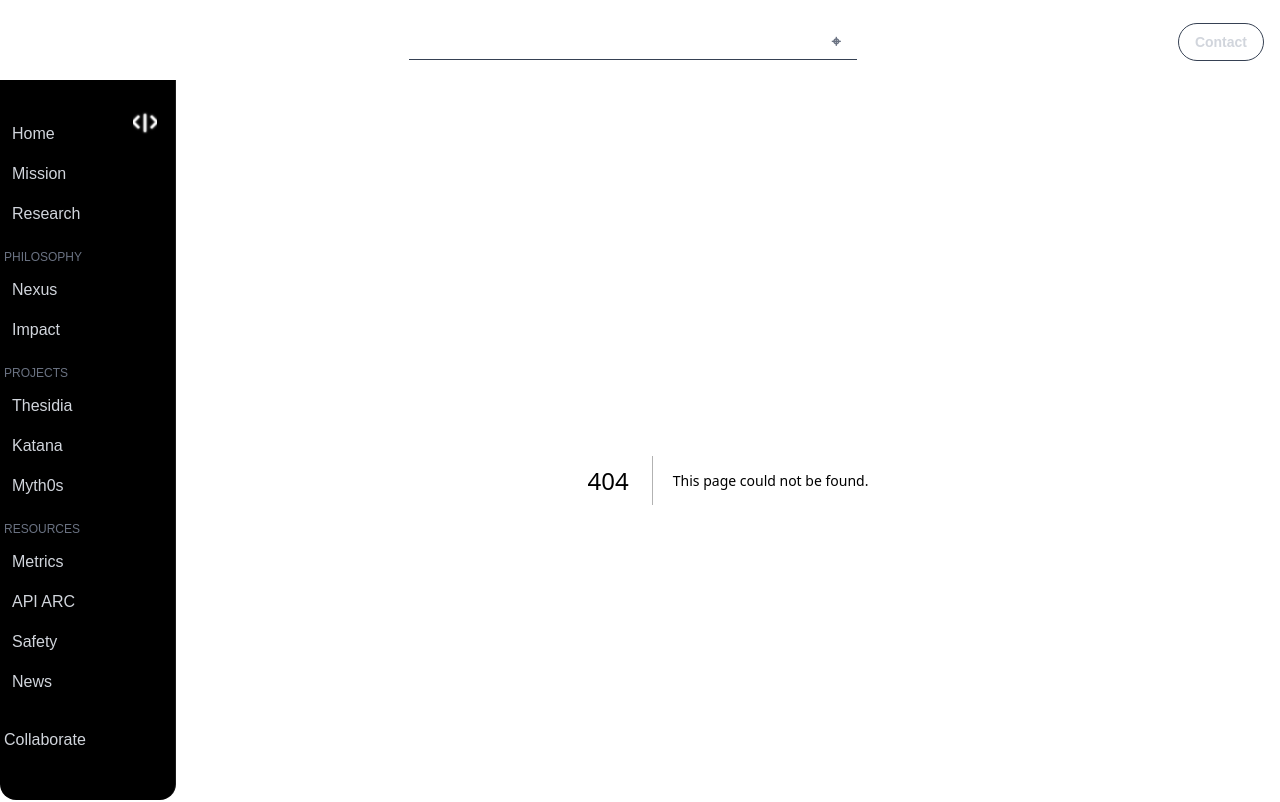
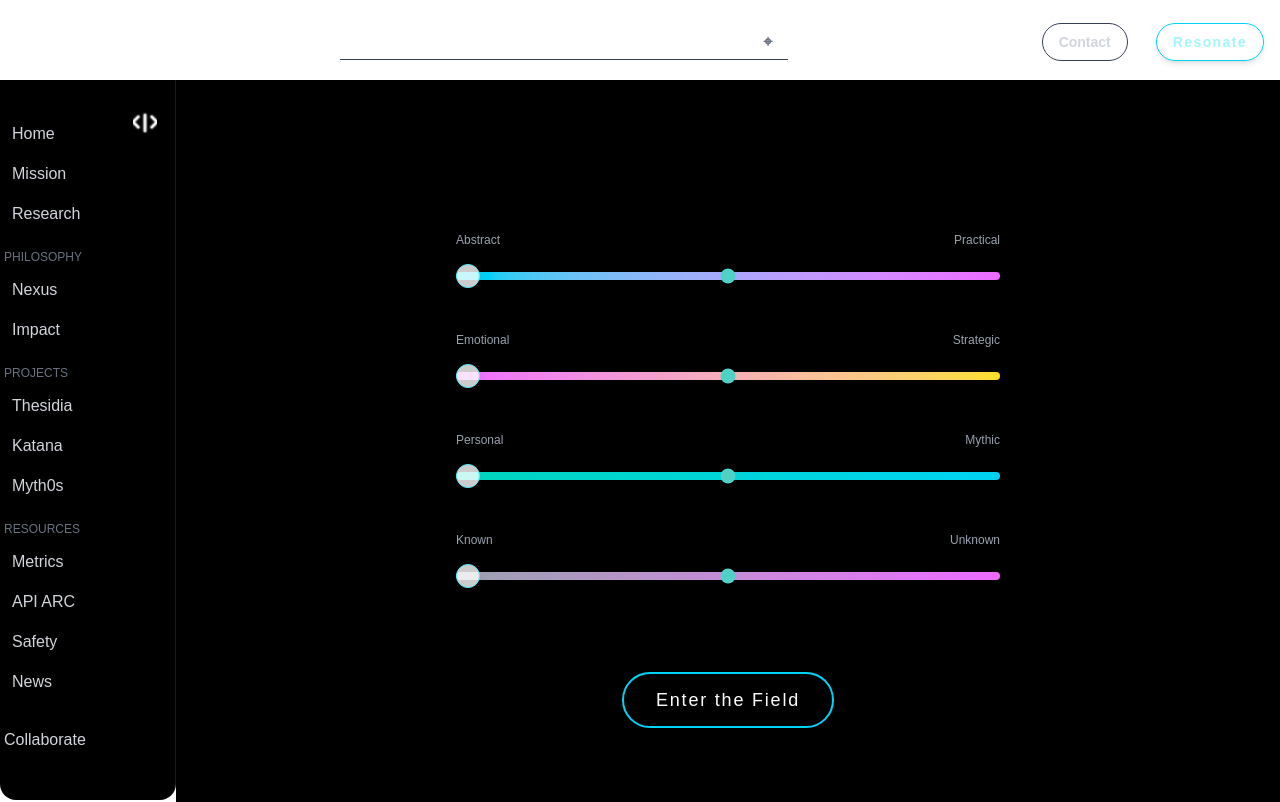
Before and after one commit to zeriouslyzen/sci-research, a Next.js app: page /resonate in a window 1280 px wide. Before the commit this address had no page. Shown: the top 802 px of the page. Built offline with nearby package versions, Linux system fonts and the light colour scheme.

Commit message:
Auto-fix all linter errors in source files with ESLint

```diff
--- a/src/app/components/HomepageVisuals.tsx
+++ b/src/app/components/HomepageVisuals.tsx
@@ -10,7 +10,8 @@ export default function HomepageVisuals() {
     const camera: THREE.PerspectiveCamera = new THREE.PerspectiveCamera(60, window.innerWidth / window.innerHeight, 1, 1000);
     const renderer: THREE.WebGLRenderer = new THREE.WebGLRenderer({ alpha: true });
     let animationId: number;
-    let mouseX = 0, mouseY = 0;
+    let mouseX = 0;
+    let mouseY = 0;
     const windowHalfX = window.innerWidth / 2;
     const windowHalfY = window.innerHeight / 2;
     const shardData = [
--- /dev/null
+++ b/src/app/components/OnboardingResonance.tsx
@@ -0,0 +1,79 @@
+import React, { useState } from 'react';
+import { motion } from 'framer-motion';
+
+const sliderSpecs = [
+  {
+    left: 'Abstract',
+    right: 'Practical',
+    color: 'from-cyan-400 to-fuchsia-400',
+  },
+  {
+    left: 'Emotional',
+    right: 'Strategic',
+    color: 'from-fuchsia-400 to-yellow-300',
+  },
+  {
+    left: 'Personal',
+    right: 'Mythic',
+    color: 'from-teal-400 to-cyan-400',
+  },
+  {
+    left: 'Known',
+    right: 'Unknown',
+    color: 'from-gray-400 to-fuchsia-400',
+  },
+];
+
+export default function OnboardingResonance({ onEnter }: { onEnter?: (state: number[]) => void }) {
+  const [resonanceState, setResonanceState] = useState([0.5, 0.5, 0.5, 0.5]);
+
+  function handleSlider(idx: number, value: number) {
+    setResonanceState((prev) => prev.map((v, i) => (i === idx ? value : v)));
+  }
+
+  return (
+    <motion.div
+      initial={{ opacity: 0, y: 32 }}
+      animate={{ opacity: 1, y: 0 }}
+      transition={{ duration: 1 }}
+      className="w-full max-w-xl mx-auto flex flex-col items-center justify-center py-20 px-4"
+    >
+      <div className="w-full flex flex-col gap-10 mb-12">
+        {sliderSpecs.map((spec, idx) => (
+          <div key={idx} className="w-full flex flex-col gap-2">
+            <div className="flex justify-between text-xs font-mono text-gray-400 mb-1 select-none">
+              <span>{spec.left}</span>
+              <span>{spec.right}</span>
+            </div>
+            <div className="relative w-full h-8 flex items-center">
+              <input
+                type="range"
+                min={0}
+                max={1}
+                step={0.01}
+                value={resonanceState[idx]}
+                onChange={e => handleSlider(idx, parseFloat(e.target.value))}
+                className={`w-full h-2 bg-gradient-to-r ${spec.color} rounded-full appearance-none focus:outline-none transition-all duration-300`}
+                style={{ accentColor: '#4FD1C5' }}
+              />
+              <motion.div
+                className="absolute top-1/2 -translate-y-1/2 left-0 h-6 w-6 rounded-full bg-white/80 shadow-lg border border-cyan-300 pointer-events-none"
+                style={{ x: `calc(${resonanceState[idx] * 100}% - 12px)` }}
+                layoutId={`slider-thumb-${idx}`}
+                transition={{ type: 'spring', stiffness: 300, damping: 30 }}
+              />
+            </div>
+          </div>
+        ))}
+      </div>
+      <motion.button
+        whileHover={{ scale: 1.04, background: 'linear-gradient(90deg, #0ff, #f0f, #ffe600)' }}
+        whileTap={{ scale: 0.98 }}
+        className="mt-8 px-8 py-3 rounded-full bg-black/80 border-2 border-cyan-400 text-white font-mono text-lg tracking-widest shadow-xl hover:border-fuchsia-400 transition-all duration-300 focus:outline-none focus:ring-2 focus:ring-cyan-400 focus:ring-offset-2"
+        onClick={() => onEnter?.(resonanceState)}
+      >
+        Enter the Field
+      </motion.button>
+    </motion.div>
+  );
+}
--- a/src/app/layout.tsx
+++ b/src/app/layout.tsx
@@ -197,6 +197,7 @@ export default function RootLayout({ children }: { children: React.ReactNode })
               </div>
             </div>
             <Link href="/collaborate" className="hidden sm:inline-block px-4 py-2 text-sm font-semibold border border-gray-700 text-gray-300 rounded-full hover:bg-white hover:text-black transition-colors duration-300">Contact</Link>
+            <Link href="/resonate" className="hidden sm:inline-block ml-3 px-4 py-2 text-sm font-semibold border border-cyan-400 text-cyan-200 rounded-full hover:bg-cyan-400 hover:text-black transition-colors duration-300 shadow-md tracking-widest">Resonate</Link>
           </div>
         </header>
         {/* Main Content */}
--- /dev/null
+++ b/src/app/resonate/page.tsx
@@ -0,0 +1,11 @@
+'use client';
+import React from 'react';
+import OnboardingResonance from '../components/OnboardingResonance';
+
+export default function ResonatePage() {
+  return (
+    <div className="min-h-screen flex items-center justify-center bg-black text-white">
+      <OnboardingResonance />
+    </div>
+  );
+}
```
